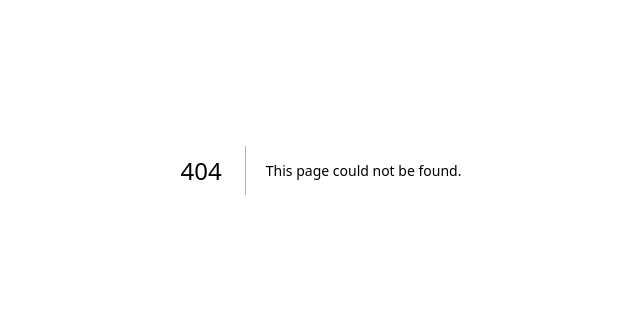
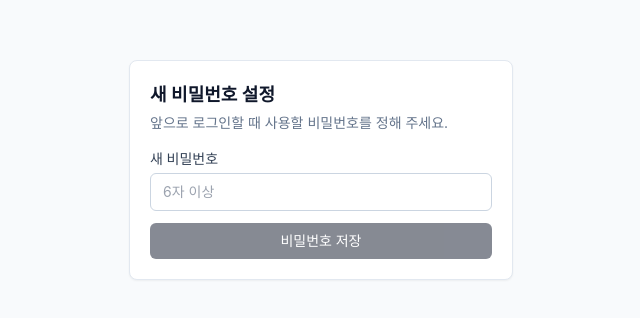
Before and after one commit to kj998777/kj998666, a Next.js app: page /reset-password in a window 1280 px wide. Before the commit this address had no page. Shown: the part 230-548 px from the top of the page, without its empty margins (319-959 px from the left). Built offline with nearby package versions, Linux system fonts and the light colour scheme.

Commit message:
Create page.tsx

```diff
--- /dev/null
+++ b/app/reset-password/page.tsx
@@ -0,0 +1,63 @@
+"use client";
+
+// 비밀번호 재설정 메일의 링크를 클릭하면(→ /auth/callback → 여기) 도착하는 화면.
+// 이 시점에는 이미 임시 로그인 세션이 있는 상태이므로, updateUser로 새 비밀번호만 설정하면 된다.
+
+import { useState } from "react";
+import { createClient } from "@/lib/supabase/client";
+
+export default function ResetPasswordPage() {
+  const [password, setPassword] = useState("");
+  const [busy, setBusy] = useState(false);
+  const [err, setErr] = useState("");
+
+  async function handleSubmit(e: React.FormEvent) {
+    e.preventDefault();
+    if (password.length < 6) {
+      setErr("비밀번호는 6자 이상이어야 합니다.");
+      return;
+    }
+    setBusy(true);
+    setErr("");
+    const supabase = createClient();
+    const { error } = await supabase.auth.updateUser({ password });
+    setBusy(false);
+    if (error) {
+      setErr("비밀번호를 설정하지 못했습니다: " + error.message);
+      return;
+    }
+    window.location.href = "/dashboard";
+  }
+
+  return (
+    <div className="min-h-screen flex items-center justify-center px-4">
+      <div className="card w-full max-w-sm">
+        <h1 className="text-lg font-semibold mb-1">새 비밀번호 설정</h1>
+        <p className="text-sm text-slate-500 mb-4">앞으로 로그인할 때 사용할 비밀번호를 정해 주세요.</p>
+
+        <form onSubmit={handleSubmit} className="space-y-3">
+          <div>
+            <label className="label" htmlFor="password">
+              새 비밀번호
+            </label>
+            <input
+              id="password"
+              type="password"
+              required
+              minLength={6}
+              className="input"
+              placeholder="6자 이상"
+              value={password}
+              onChange={(e) => setPassword(e.target.value)}
+              autoComplete="new-password"
+            />
+          </div>
+          {err && <p className="text-sm text-red-600">{err}</p>}
+          <button type="submit" className="btn-primary w-full" disabled={busy || !password}>
+            {busy ? "저장 중…" : "비밀번호 저장"}
+          </button>
+        </form>
+      </div>
+    </div>
+  );
+}
```
